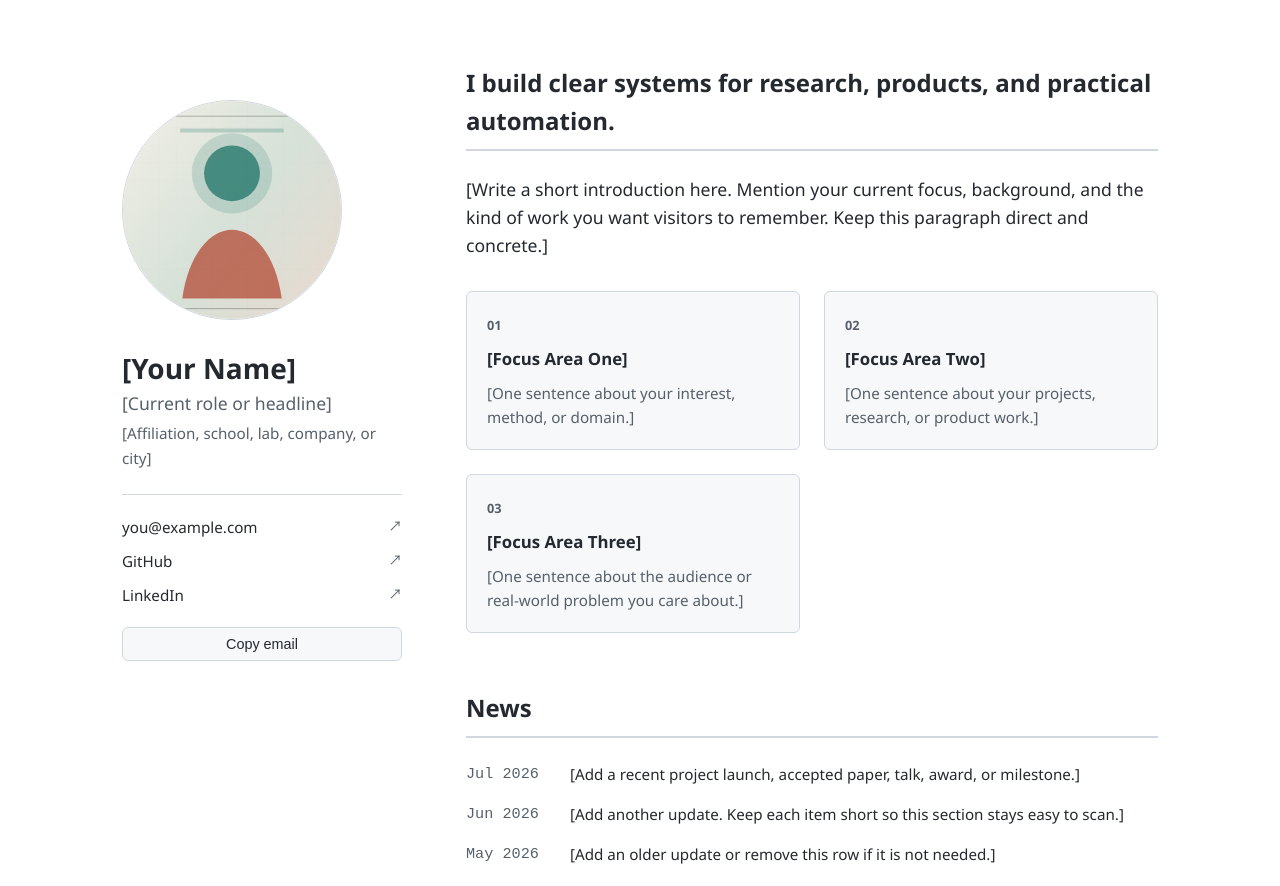
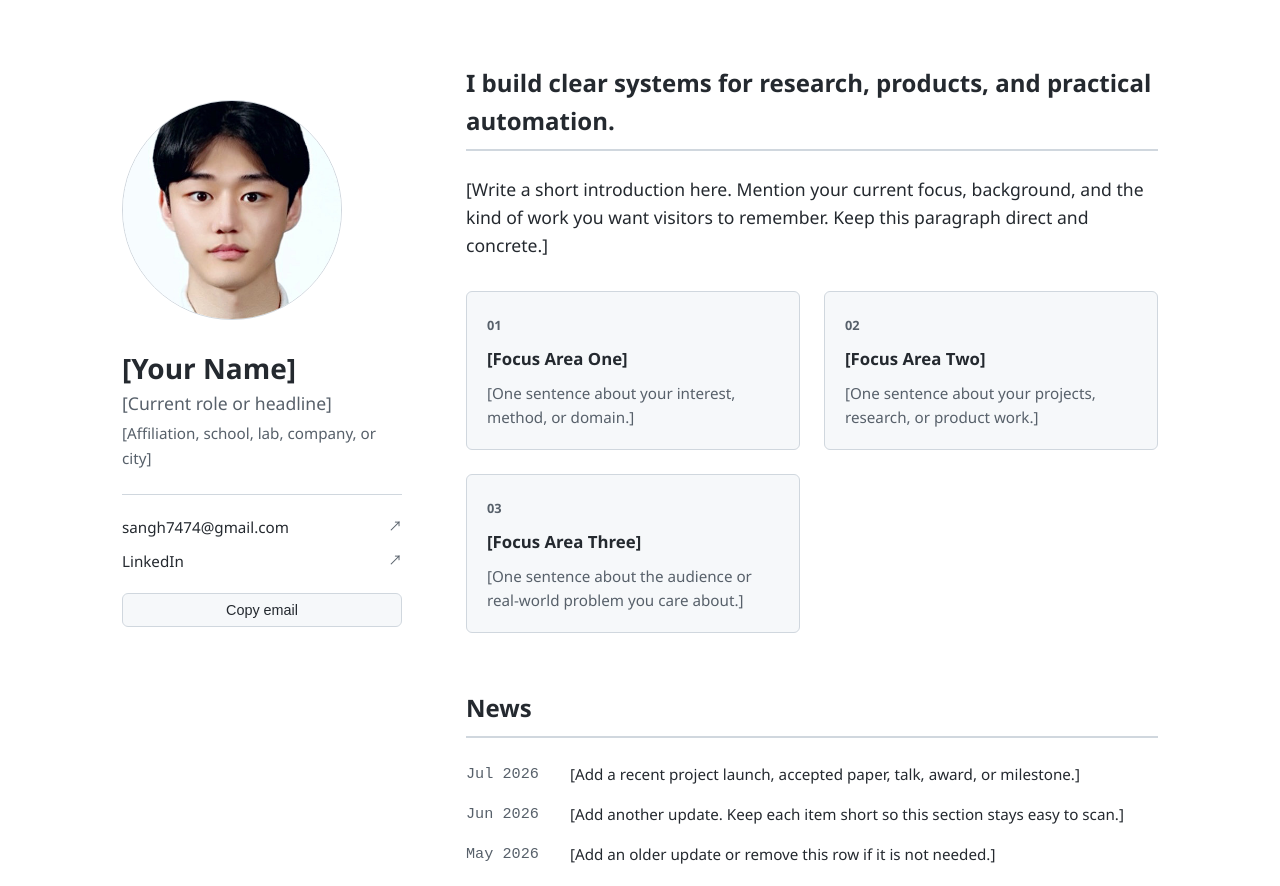
Before and after one commit to sanghyun747/sanghyun747.github.io, a plain HTML site: page index.html in a window 1280 px wide. Shown: the top 886 px of the page. Drawn offline with Linux system fonts and the light colour scheme.

Commit message:
Update profile photo and contact links

```diff
--- a/index.html
+++ b/index.html
@@ -13,7 +13,7 @@
   <main id="main" class="page-shell">
     <aside class="profile-rail" aria-label="Profile summary">
       <figure class="portrait-card">
-        <img src="assets/profile-placeholder.svg" alt="[Your Name] portrait placeholder">
+        <img src="assets/profile-photo.jpeg" alt="[Your Name] portrait">
       </figure>
 
       <section class="identity-card" aria-labelledby="identity-title">
@@ -23,12 +23,11 @@
         <p class="affiliation">[Affiliation, school, lab, company, or city]</p>
 
         <div class="contact-stack" aria-label="Profile links">
-          <a href="mailto:you@example.com">you@example.com</a>
-          <a href="https://github.com/your-id">GitHub</a>
-          <a href="https://www.linkedin.com/in/your-id">LinkedIn</a>
+          <a href="mailto:sangh7474@gmail.com">sangh7474@gmail.com</a>
+          <a href="https://www.linkedin.com/in/%EC%83%81%ED%98%84-%EB%B0%95-203258420">LinkedIn</a>
         </div>
 
-        <button class="copy-button" type="button" data-copy-email="you@example.com">Copy email</button>
+        <button class="copy-button" type="button" data-copy-email="sangh7474@gmail.com">Copy email</button>
       </section>
     </aside>
 
@@ -186,7 +185,7 @@
         <h2 id="contact-title">Open to thoughtful collaborations and focused project conversations.</h2>
         <p>
           For research, product, portfolio, or collaboration inquiries, send a short note to
-          <a href="mailto:you@example.com">you@example.com</a>.
+          <a href="mailto:sangh7474@gmail.com">sangh7474@gmail.com</a>.
         </p>
       </section>
     </section>
```
Also changed, not shown: assets/profile-photo.jpeg (added).
